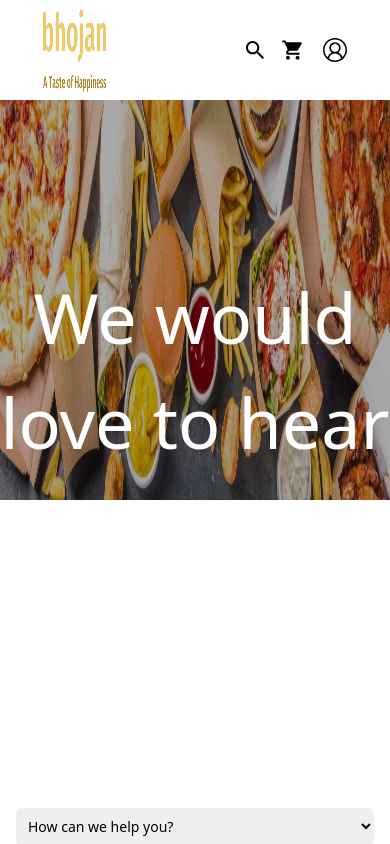
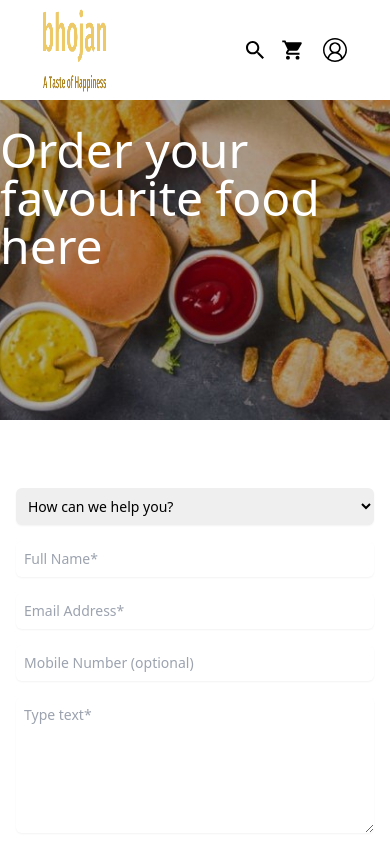
Before and after one commit to Manish-S0/Online-Food-Ordering-, a React (Vite) app: page /Contact in a window 390 px wide. Shown: the top 844 px of the page. Built offline with nearby package versions, Linux system fonts and the light colour scheme.

Commit message:
make contact page responsive

```diff
--- a/src/pages/Contact.jsx
+++ b/src/pages/Contact.jsx
@@ -1,17 +1,19 @@
-import { assets } from "../assets/assets"
+
 
 const Contact = () => {
   return (
-    <div className="mb-[200px]">
-      <div className="w-full justify-center">
-        <img src={assets.contact_img} alt="" className="w-full h-[400px] opacity-1"/>
-        <div className="text-center">
-          <p className="text-white mt-[-235px] text-[70px]">We would love to hear from you!</p>
+    <div className="mb-[10px]">
+      <div className='bg-contactImg bg-cover bg-center h-[320px] relative'>
+        <div className="absolute flex flex-col w-full items-center bottom-[150px]">
+          <h2 className="font-[500] text-5xl text-white">Order your favourite food here</h2>
+
+
         </div>
+
 
       </div>
 
-      <div className="mt-[200px] flex justify-start ">
+      <div className="mt-[40px] flex justify-start ">
         <form className="max-w-lg mx-auto p-4 space-y-4">
           <div className=" my-3">
             <select
--- a/tailwind.config.js
+++ b/tailwind.config.js
@@ -8,6 +8,7 @@ export default {
     extend: {
       backgroundImage: {
         'hero-pattern': "url('/src/assets/header_img.png')",
+        'contactImg': "url('/src/assets/contact_img.jpg')",
       },
       animation: {
         'fade-in': 'fade-in 1s ease-in-out',
```
